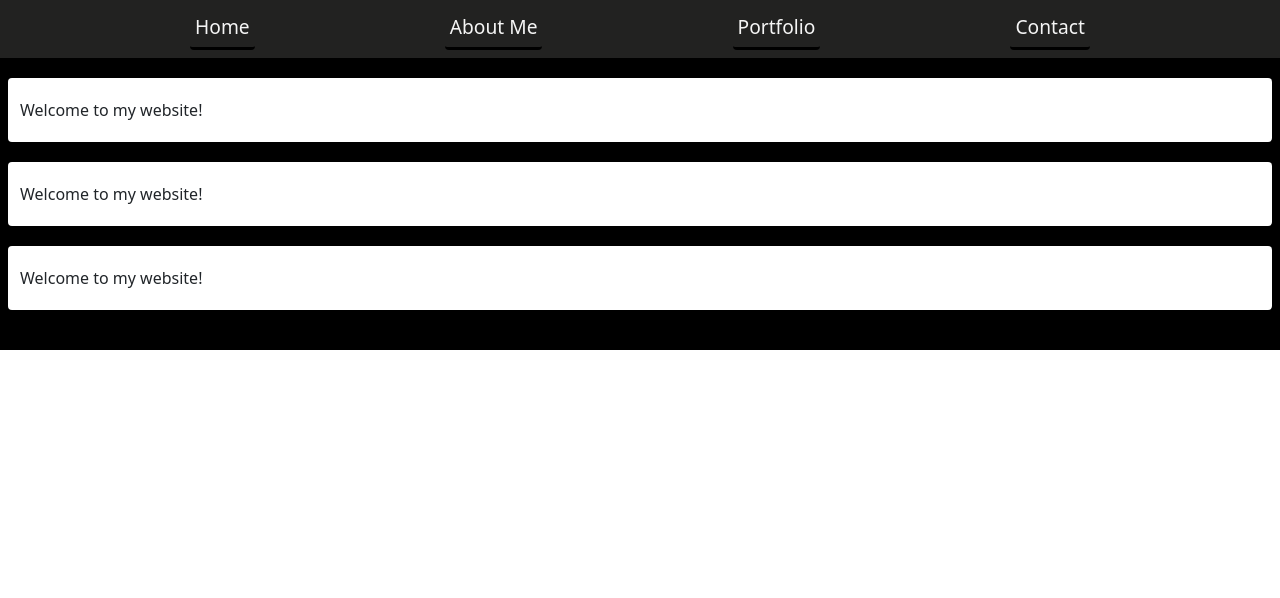
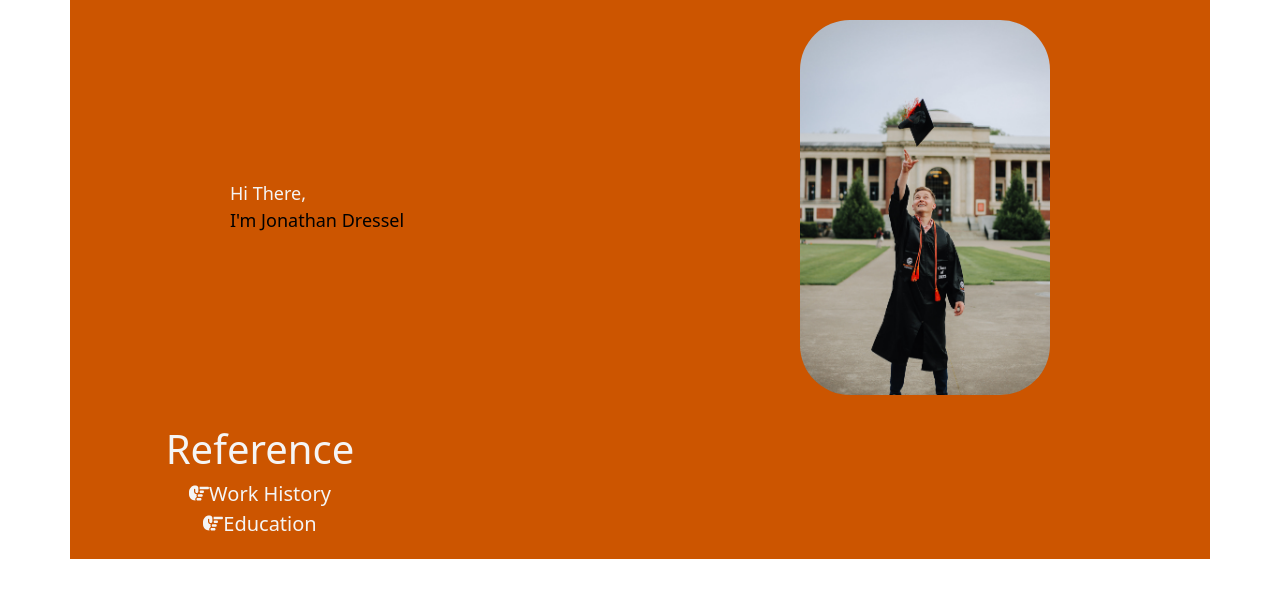
Before and after one commit to JonathanEDressel/mycodingvoyage.github.io, a React (Create React App) app in the folder frontend/: page / in a window 1280 px wide. Shown: the top 598 px of the page. Built offline with nearby package versions, Linux system fonts and the light colour scheme.

Commit message:
completely changed it. making it simpler

```diff
--- a/frontend/src/App.js
+++ b/frontend/src/App.js
@@ -1,39 +1,53 @@
 import { BrowserRouter, Routes, Route } from 'react-router-dom'
-
-//pages
-import Home from './pages/Home';
-import About from './pages/About';
-import Portfolio from './pages/Portfolio';
-import Contact from './pages/Contact';
-//components
-import Navbar from './components/Navbar';
+import CapImg from './assets/images/capthrow.jpg';
+import { FontAwesomeIcon } from '@fortawesome/react-fontawesome'
+import { faHandPointRight } from '@fortawesome/free-solid-svg-icons'
 
 function App() {
   return (
-    <div className="App">
-      <BrowserRouter>
-        <Navbar/>
-        <div className='pages'>
-          <Routes>
-            <Route
-              path="/"
-              element={<Home />}
-              />
-            <Route
-              path="About"
-              element={<About />}
-              />
-            <Route
-              path="Portfolio"
-              element={<Portfolio />}
-              />
-            <Route
-              path="Contact"
-              element={<Contact />}
-              />
-          </Routes>
+    <div class="container main-screen">
+        <div class="row mb-4 d-flex justify-content-center">
+          <div class="col col-6 d-inline align-content-center">
+            <div class="col col-12">
+              <span class="intro-msg-one">
+                Hi There,
+              </span>
+            </div>
+            <div class="col col-12">
+              <span class="intro-msg-two">
+                I'm Jonathan Dressel
+              </span>
+            </div>
+          </div>
+          <div class="col col-auto">
+            <img class="image-design" src={CapImg}></img>
+          </div>
         </div>
-      </BrowserRouter>
+        <div class="row">
+          <div class="col col-4 d-inline align-content-center">
+            <div class="col col-12 text-center">
+              <span>
+                <span class="reference-header">Reference</span>
+              </span>
+            </div>
+            <div class="col col-12 text-center">
+              <span class="reference-item">
+                <FontAwesomeIcon icon={faHandPointRight} />
+                <span class="reference-item">Work History</span>
+              </span>
+            </div>
+            <div class="col col-12 text-center">
+            <span class="reference-item">
+                <FontAwesomeIcon icon={faHandPointRight} />
+                <span class="reference-item">Education</span>
+              </span>
+            </div>
+
+          </div>
+          <div class="col col-8">
+
+          </div>
+        </div>
     </div>
   );
 }
--- a/frontend/src/components/Navbar.js
+++ /dev/null
@@ -1,37 +0,0 @@
-import { Link } from "react-router-dom"
-
-const Navbar = function() {
-    return (
-        <header>
-            <nav id="pg-header" className="navbar navbar-dark">
-                <Link to="/">
-                    <span>Home</span>
-                </Link>
-                <Link to="/About">
-                    <span>About Me</span>
-                </Link>
-                <Link to="/Portfolio">
-                    <span>Portfolio</span>
-                </Link>
-                <Link to="/Contact">
-                    <span>Contact</span>
-                </Link>
-            </nav>
-            {/* <div className="container">
-                <Link to="/">
-                    <span>Home</span>
-                </Link>
-                <Link to="/About">
-                    <span>About Me</span>
-                </Link>
-                <Link to="/Portfolio">
-                    <span>Portfolio</span>
-                </Link>
-                <Link to="/Contact">
-                    <span>Contact</span>
-                </Link>
-            </div> */}
-        </header>
-    )
-}
-export default Navbar;
--- a/frontend/src/index.css
+++ b/frontend/src/index.css
@@ -41,11 +41,41 @@
     justify-content: space-evenly;
   }
 
-  .pages {
+  .intro-msg-one {
+    font-size: large;
+    color: whitesmoke;
+  }
+
+  .intro-msg-two {
+    font-size: large;
+    color: black;
+  }
+
+  .image-design {
+    max-width: 250px;
+    border-radius: 50px;
+  }
+
+  .reference-header {
+    font-size: 40px;;
+    color: whitesmoke;
+  }
+
+  .icon-design {
+    padding-right: 5px;
+    font-size: 20px;
+  }
+
+  .reference-item {
+    font-size: 20px;
+    color: whitesmoke;
+  }
+
+  .main-screen {
     max-width: 1400px;
     padding: 20px;
     margin: 0 auto;
-    background-color: black;
+    background-color: #CC5500;
   }
 
   .home {
--- a/frontend/src/pages/About.js
+++ /dev/null
@@ -1,13 +0,0 @@
-import { useEffect, useState } from "react";
-
-const About = function() {
-
-    return (
-        <div className="about">
-            <div>
-                <h1>About Me:</h1>
-            </div>
-        </div>
-    )
-}
-export default About;
--- a/frontend/src/pages/Contact.js
+++ /dev/null
@@ -1,13 +0,0 @@
-import { useEffect, useState } from "react";
-
-const Contact = function() {
-
-    return (
-        <div className="contact">
-            <div>
-                <h1>Contact</h1>
-            </div>
-        </div>
-    )
-}
-export default Contact;
--- a/frontend/src/pages/Home.js
+++ /dev/null
@@ -1,29 +0,0 @@
-import { useEffect, useState } from "react";
-
-const Home = function() {
-
-    return (
-        <div>
-            <div className="col">
-                <div className="row">
-                <i className="fa-regular fa-face-laugh-beam"></i>
-                    <span className="bio-details">
-                        Welcome to my website!
-                    </span>
-                </div>
-                <div className="row">
-                    <span className="bio-details">
-                        Welcome to my website!
-                    </span>
-                </div>
-                <div className="row">
-                    <span className="bio-details">
-                        Welcome to my website!
-                    </span>
-                </div>
-            </div>
-
-        </div>
-    )
-}
-export default Home;
--- a/frontend/src/pages/Portfolio.js
+++ /dev/null
@@ -1,13 +0,0 @@
-import { useEffect, useState } from "react";
-
-const Portfolio = function() {
-
-    return (
-        <div className="portfolio">
-            <div>
-                <h1>Portfolio:</h1>
-            </div>
-        </div>
-    )
-}
-export default Portfolio;
```
Also changed, not shown: frontend/src/components/StockDetails.js (deleted, +0 -18 lines), frontend/src/assets/images/capthrow.jpg (added), 1 other file (tests, documents, lock files or other folders).
